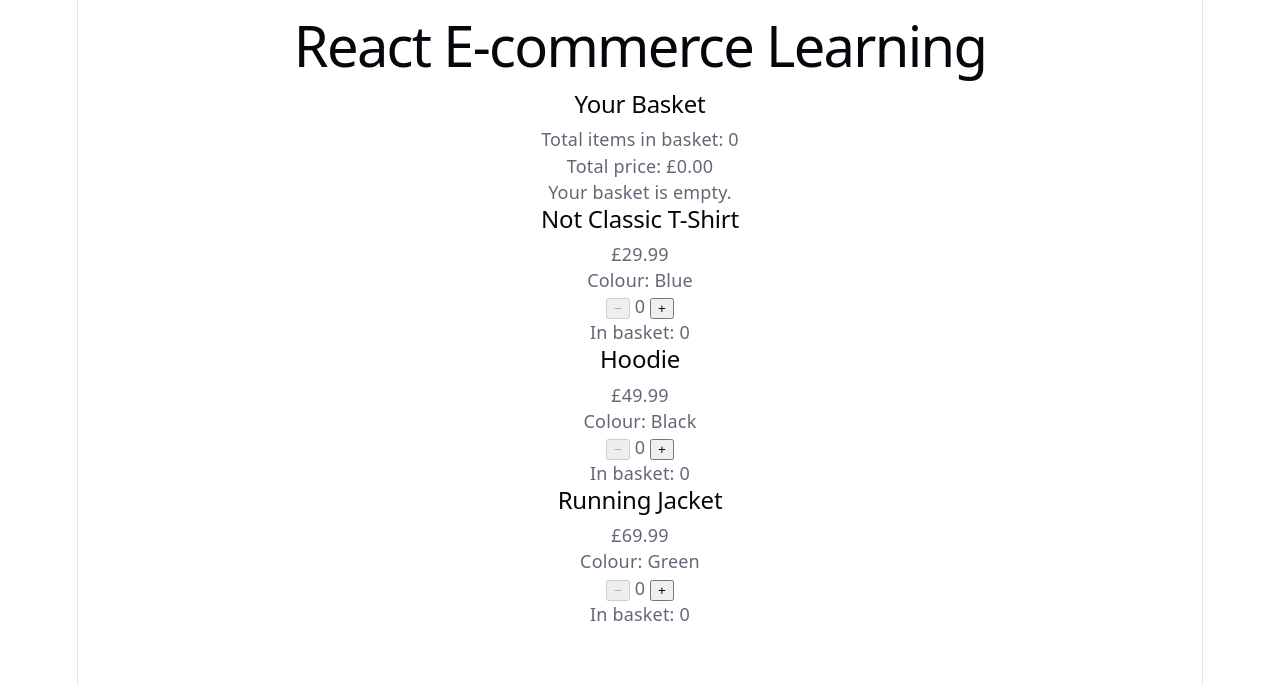
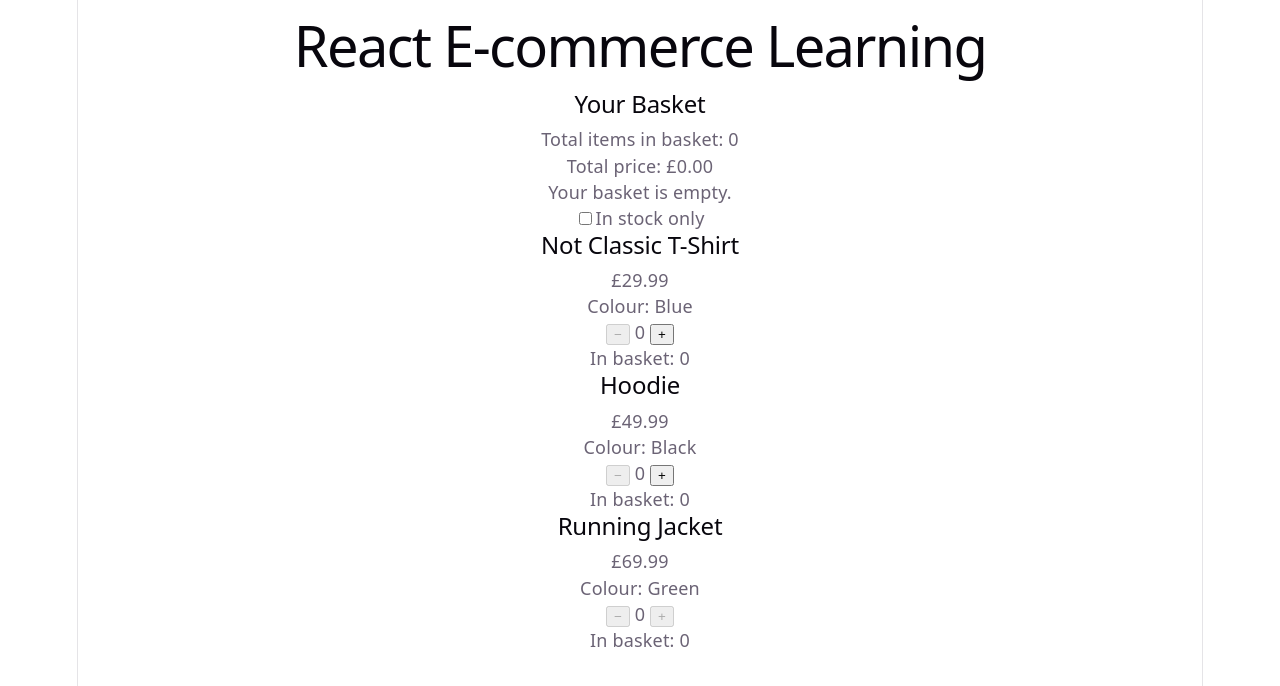
Before and after one commit to Al-Web-Dev/react-ecommerce-learning, a React (Vite) app: page / in a window 1280 px wide. Shown: the top 686 px of the page. Built offline with nearby package versions, Linux system fonts and the light colour scheme.

Commit message:
IN stock tick box

```diff
--- a/src/App.tsx
+++ b/src/App.tsx
@@ -30,12 +30,14 @@ const products: Product[] = [
     name: 'Running Jacket',
     price: 69.99,
     colour: 'Green',
-    stock: 8
+    stock: 0
   },
 ]
 
 
 function App() {
+
+  const [inStock, setInStock] = useState(false);
 
   const [basketCounts, setBasketCounts] =
   useState<Record<number, number>>({})
@@ -71,9 +73,18 @@ const totalPrice = products.reduce(
   totalPrice={totalPrice}
 />
 
+<label>
+  <input
+    type="checkbox"
+    checked={inStock}
+    onChange={(event) => setInStock(event.target.checked)}
+  />
+  In stock only
+</label>
+
 
       {products
-      .filter((product) => product.stock > 0)
+      .filter((product) => !inStock || product.stock > 0)
       .map((product) => (
   <ProductCard
     key={product.id}
```
